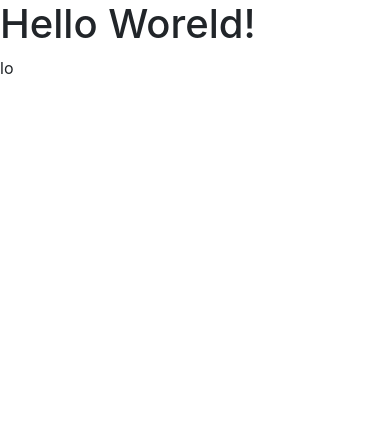
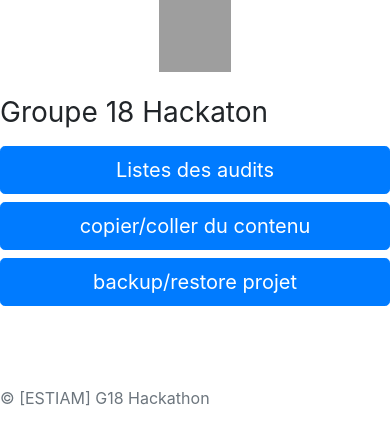
Before and after one commit to dassimanuel000/Hackathon, a Django app: page /audit/ in a window 390 px wide. Shown: the top 445 px of the page. Run offline with Django 3.2, Linux system fonts and the light colour scheme; some libraries are stand-ins or nearby versions; grey boxes are pictures that could not be loaded.

Commit message:
front web

```diff
--- a/hackathon/templates/hackathon/home.html
+++ b/hackathon/templates/hackathon/home.html
@@ -1,15 +1,68 @@
-<!DOCTYPE html>
+<!doctype html>
 <html lang="fr">
 
 <head>
     <meta charset="utf-8">
     <meta name="viewport" content="width=device-width, initial-scale=1, shrink-to-fit=no">
-    <link rel="stylesheet" href="https://stackpath.bootstrapcdn.com/bootstrap/4.3.1/css/bootstrap.min.css" integrity="sha384-ggOyR0iXCbMQv3Xipma34MD+dH/1fQ784/j6cY/iJTQUOhcWr7x9JvoRxT2MZw1T" crossorigin="anonymous">
+    <meta name="description" content="">
+    <meta name="author" content="">
     <title>Django SAAGIE</title>
+
+    <link href="https://stackpath.bootstrapcdn.com/bootstrap/4.3.1/css/bootstrap.min.css" rel="stylesheet">
+
 </head>
 
 <body>
-    <h1>Hello Woreld!</h1>lo
+    <div class="row">
+        <div class="col-md-2">
+            <section class="text-center">
+                <img class="mb-4" src="https://www.estiam.education/wp-content/uploads/2021/12/estiam_logo_PARIS.png" alt="" width="72" height="72">
+                <div class="col-md-12">
+                    <div class="form-signin row">
+                        <h1 class="h3 mb-3 font-weight-normal">Groupe 18 Hackaton</h1>
+                        <label for="inputEmail" class="sr-only">Email address</label>
+
+                        <button class="btn btn-lg btn-primary btn-block" onclick="loadDoc()" type="submit">Listes des audits</button>
+                        <button class="btn btn-lg btn-primary btn-block" onclick="copyProject()" type="submit">copier/coller du contenu </button>
+                        <button class="btn btn-lg btn-primary btn-block" onclick="restoreProject()" type="submit">backup/restore projet</button>
+
+                    </div>
+                </div>
+            </section>
+        </div>
+        <div class="col-md-8">
+            <p id="demo">
+                <table class="table table-responsive">
+                    <tr></tr>
+                </table>
+            </p>
+        </div>
+        <div class="col-md-2">
+
+        </div>
+    </div>
+    <p class="mt-5 mb-3 text-muted">&copy; [ESTIAM] G18 Hackathon</p>
+    <script>
+        function loadDoc() {
+            var xhttp = new XMLHttpRequest();
+            xhttp.onreadystatechange = function() {
+                if (this.readyState == 4 && this.status == 200) {
+                    document.getElementById("demo").innerHTML =
+                        this.responseText;
+                }
+            };
+            xhttp.open("GET", "http://0.0.0.0:8080/hackathon/", true);
+            xhttp.send();
+        }
+
+        function copyProject() {
+
+        }
+
+        function restoreProject() {
+
+        }
+    </script>
 </body>
 
 </html>
```
